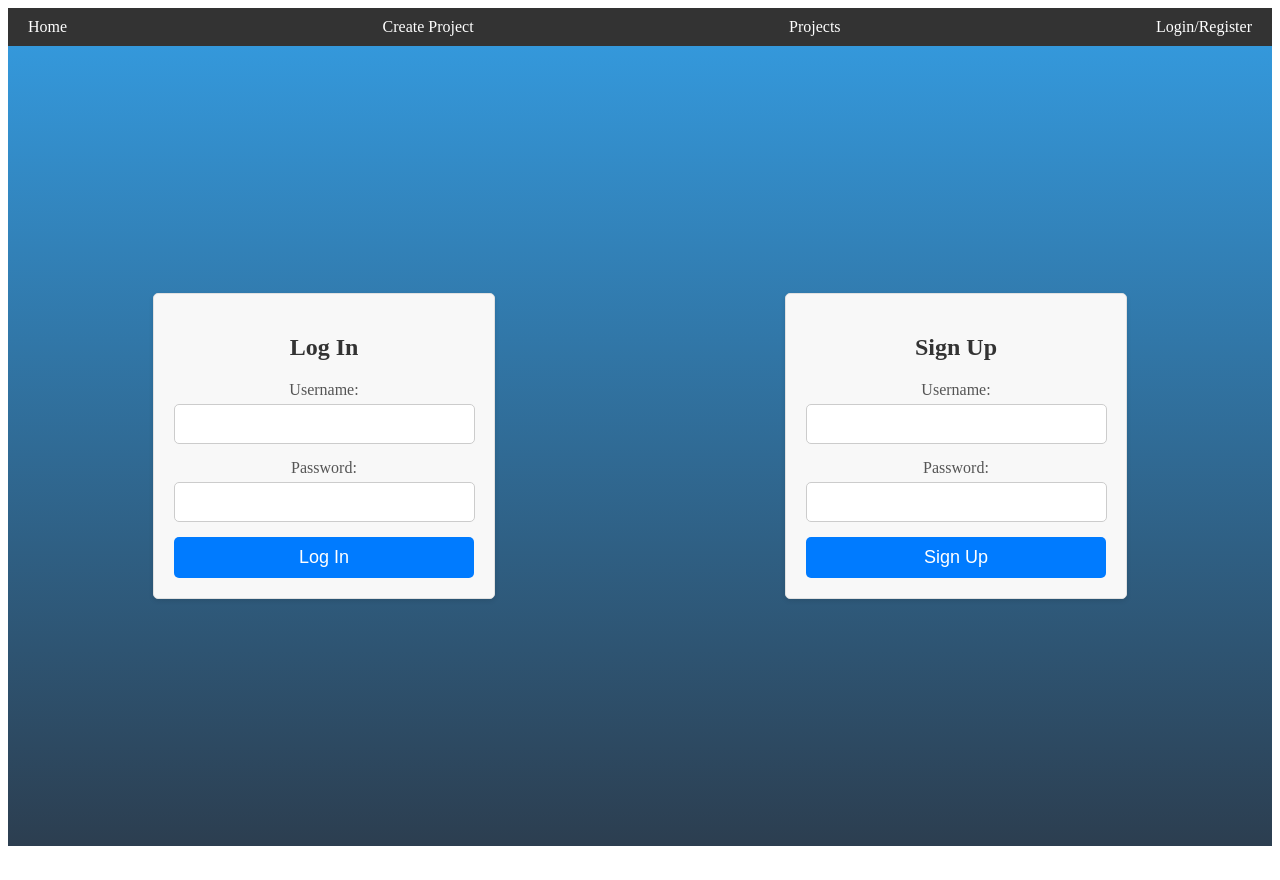
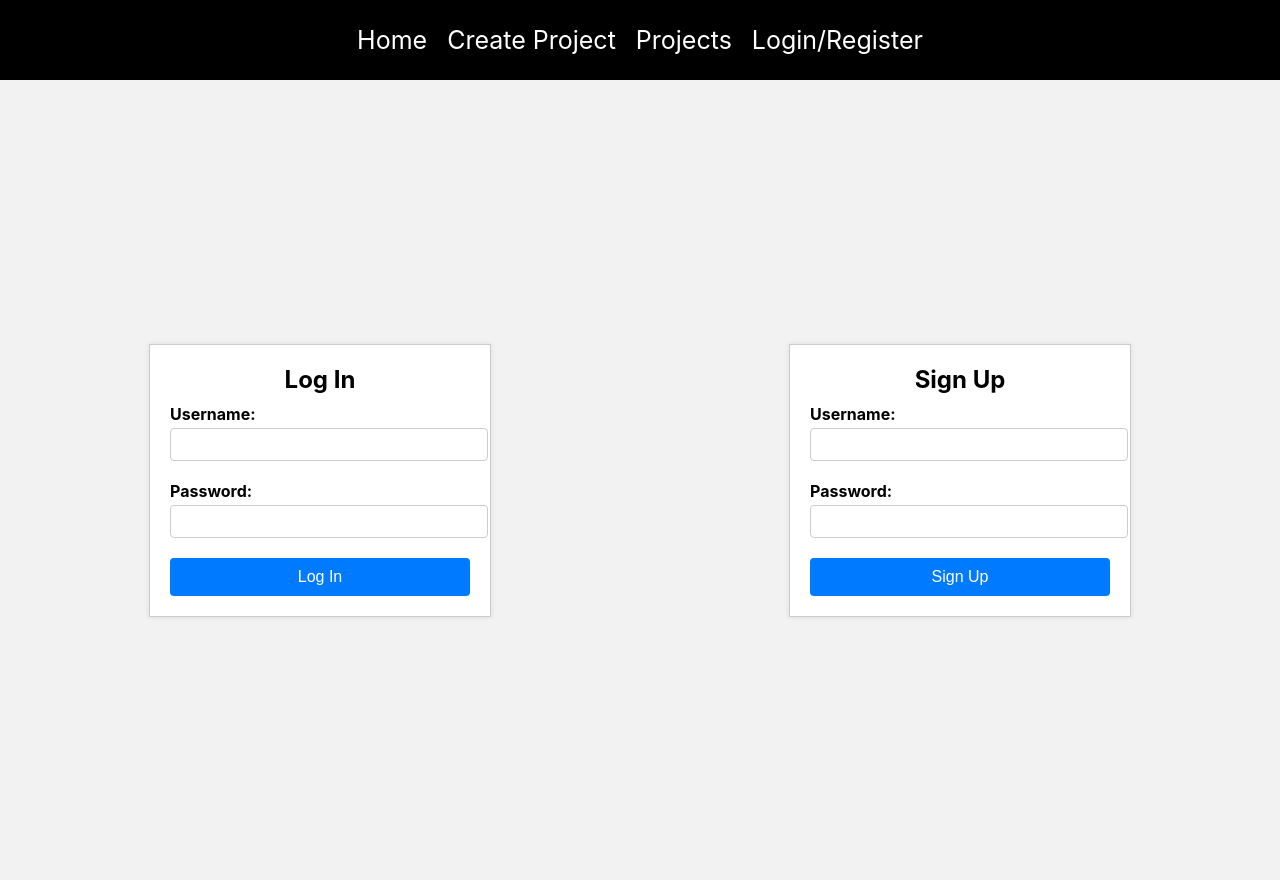
Before and after one commit to mouadelfaiz/Final-project-frontend, a React (Vite) app: page /auth in a window 1280 px wide. Before the commit the page ends 854 px from the top, so only its background shows below. Built offline with nearby package versions, Linux system fonts and the light colour scheme.

Commit message:
Update App.css

```diff
--- a/src/App.css
+++ b/src/App.css
@@ -1,100 +1,161 @@
-/* Form Container */
+/* Reset some default styles */
+body, h1, h2, h3, p, ul, li {
+  margin: 0;
+  padding: 0;
+}
+
+/* Global styles */
+body {
+  font-family: -apple-system, BlinkMacSystemFont, "Segoe UI", Roboto, Oxygen, Ubuntu, Cantarell, "Open Sans", "Helvetica Neue", sans-serif;
+  background-color: #f2f2f2;
+}
+
+.container {
+  display: flex;
+  flex-direction: column;
+  align-items: center;
+  justify-content: center;
+  height: 100vh;
+}
+
+.card {
+  padding: 20px;
+  background-color: white;
+  border-radius: 5px;
+  box-shadow: 0 0 5px rgba(0, 0, 0, 0.1);
+  margin: 20px;
+  max-width: 400px;
+}
+
+/* Form styles */
+.form-group {
+  margin-bottom: 20px;
+}
+
+.form-group label {
+  font-weight: bold;
+  margin-bottom: 5px;
+}
+
+.input-field {
+  padding: 10px;
+  font-size: 16px;
+  border-radius: 5px;
+}
+
+/* Navbar styles */
+.navbar {
+  height: 80px;
+  background-color: black;
+  display: flex;
+  justify-content: center;
+  align-items: center;
+  color: white;
+}
+
+.navbar a {
+  color: white;
+  text-decoration: none;
+  margin: 10px;
+  font-size: 25px;
+}
+
+/* Create project styles */
+.create-project {
+  padding: 20px;
+  background-color: white;
+  border-radius: 5px;
+  box-shadow: 0 0 5px rgba(0, 0, 0, 0.1);
+  margin: 20px;
+  max-width: 400px;
+}
+
+.create-project form {
+  display: flex;
+  flex-direction: column;
+}
+
+/* List styles */
+ul {
+  list-style: none;
+  padding: 0;
+  margin: 0;
+}
+
+li {
+  border: 1px solid black;
+  padding: 10px;
+  margin-bottom: 10px;
+}
+
+/* Image styles */
+img {
+  max-width: 100%;
+  height: auto;
+  margin-bottom: 10px;
+  width: 400px;
+}
+
+/* Paragraph styles */
+p {
+  max-width: 400px;
+  font-size: 12px;
+}
+
+
+
+.auth {
+  display: flex;
+  justify-content: space-around;
+  align-items: center;
+  height: 100vh;
+}
+
 .auth-container {
+  border: 1px solid #ccc;
+  padding: 20px;
   width: 300px;
-  margin: 0 auto;
-  padding: 20px;
-  background-color: #f8f8f8;
-  border: 1px solid #e1e1e1;
-  border-radius: 5px;
-  box-shadow: 0 2px 5px rgba(0, 0, 0, 0.1);
+  background-color: #fff;
+  box-shadow: 0 0 5px rgba(0, 0, 0, 0.1);
+  margin: 10px;
+}
+
+form {
+  display: flex;
+  flex-direction: column;
+}
+
+h2 {
   text-align: center;
 }
 
-/* Form Heading */
-.auth-container h2 {
-  color: #333;
-  font-size: 24px;
-  margin-bottom: 20px;
+.form-group {
+  margin: 10px 0;
 }
 
-/* Form Input Fields */
-.form-group {
-  margin-bottom: 15px;
+label {
+  font-weight: bold;
 }
 
-.form-group label {
-  display: block;
-  margin-bottom: 5px;
-  color: #555;
+input {
+  width: 100%;
+  padding: 8px;
+  margin-top: 4px;
+  border: 1px solid #ccc;
+  border-radius: 4px;
 }
 
-.form-group input {
-  width: 93%;
+button {
+  background-color: #007bff;
+  color: #fff;
+  border: none;
+  border-radius: 4px;
   padding: 10px;
-  border: 1px solid #ccc;
-  border-radius: 5px;
+  cursor: pointer;
   font-size: 16px;
+  margin-top: 10px;
 }
 
-/* Submit Button */
-button[type='submit'] {
-  width: 100%;
-  padding: 10px;
-  background-color: #007BFF;
-  color: #fff;
-  border: none;
-  border-radius: 5px;
-  font-size: 18px;
-  cursor: pointer;
-}
-
-button[type='submit']:hover {
+button:hover {
   background-color: #0056b3;
 }
-
-/* Cool Hover Effect */
-button[type='submit']:hover {
-  transform: scale(1.05);
-  transition: transform 0.3s;
-}
-
-/* Container for the Whole Page */
-.auth {
-  display: flex;
-  justify-content: center;
-  align-items: center;
-  min-height: 100vh;
-  background: linear-gradient(to bottom, #3498db, #2c3e50);
-}
-
-/* Navbar */
-.navbar {
-  background-color: #333;
-  padding: 10px;
-  display: flex;
-  justify-content: space-between;
-  align-items: center;
-}
-
-/* Navbar Links */
-.navbar a {
-  text-decoration: none;
-  color: #fff;
-  margin: 0 10px;
-}
-
-/* Logout Button */
-.navbar button {
-  background-color: #f44336;
-  color: #fff;
-  border: none;
-  border-radius: 5px;
-  padding: 8px 16px;
-  cursor: pointer;
-  font-size: 16px;
-  transition: background-color 0.3s;
-}
-
-.navbar button:hover {
-  background-color: #d32f2f;
-}
```
